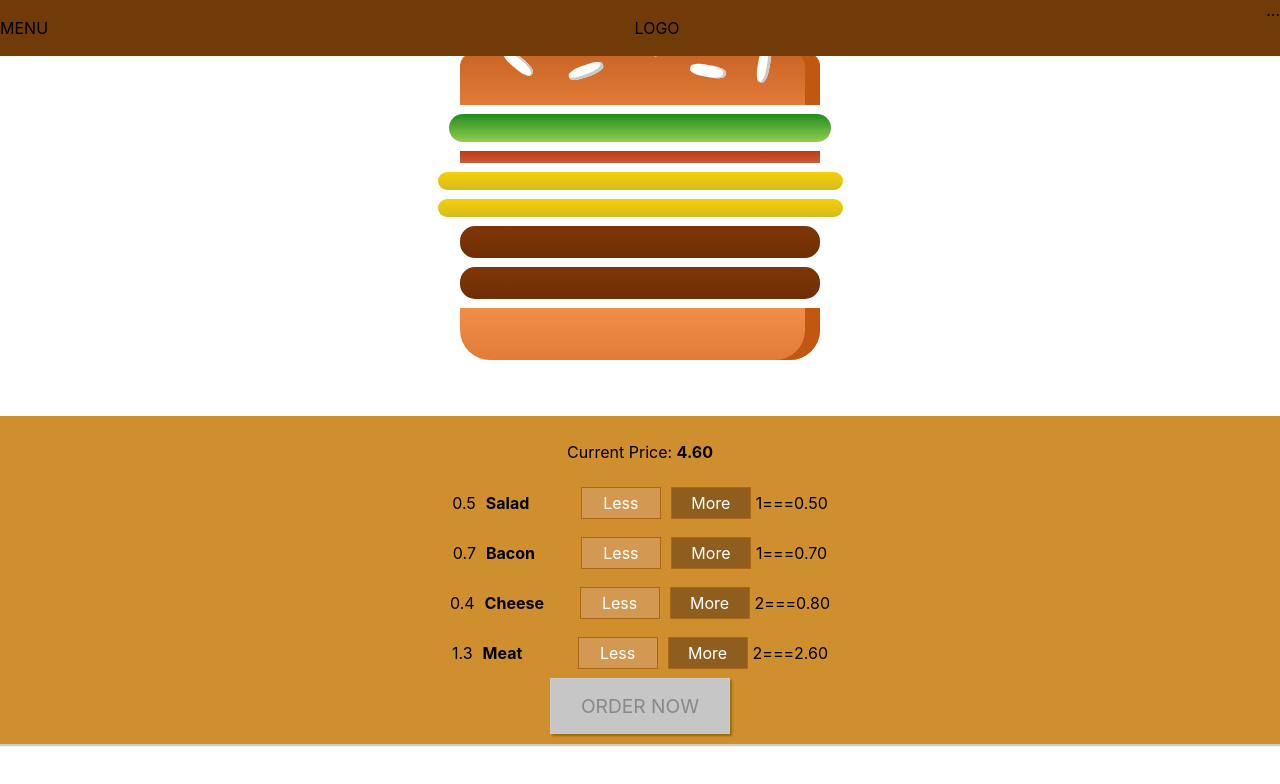
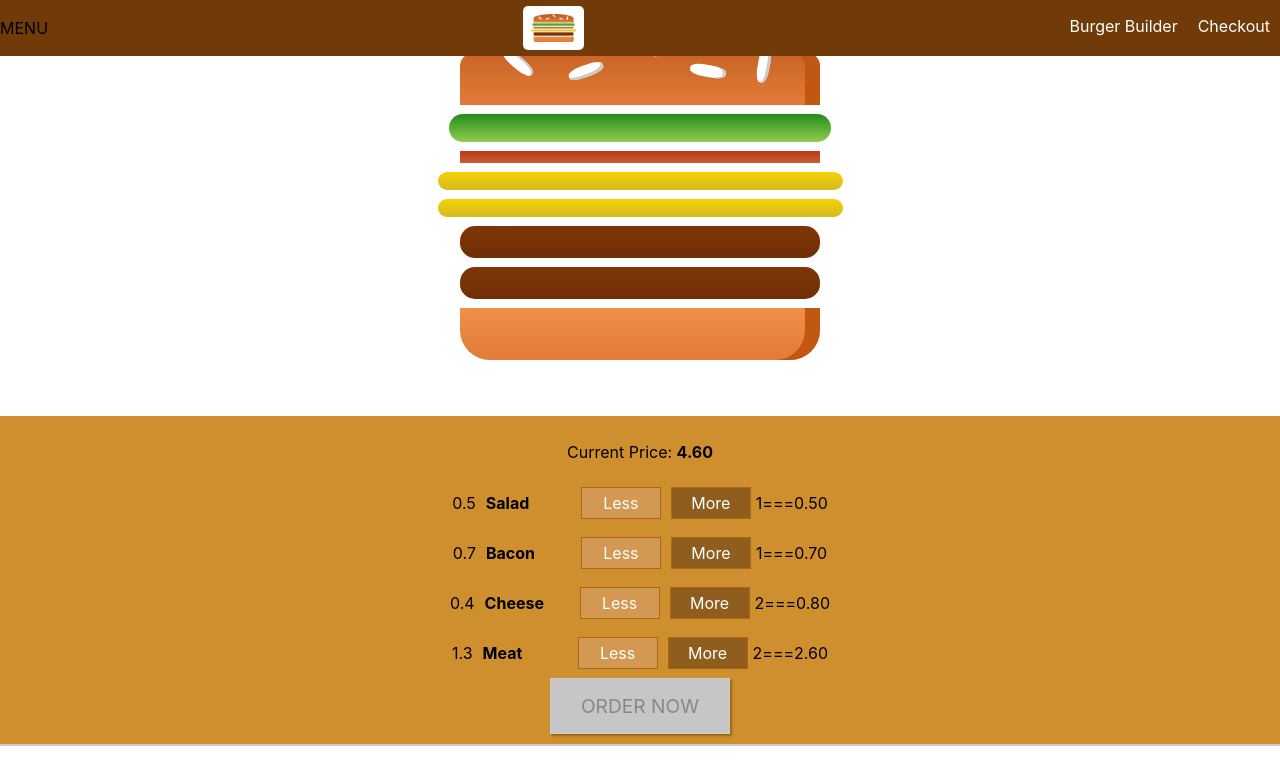
Before and after one commit to yanan5/udemy-burger-builder, a React app in the folder burder-builder/: page / in a window 1280 px wide. Shown: the top 784 px of the page. Built offline with nearby package versions, Linux system fonts and the light colour scheme.

Commit message:
added the navigation items and navigation item

```diff
--- /dev/null
+++ b/burder-builder/src/components/Logo/Logo.js
@@ -0,0 +1,11 @@
+import React from 'react';
+import burgerLogo from '../../assets/images/burger-logo.png';
+import classes from './Logo.module.css';
+
+const Logo = props => (
+  <div className={classes.Logo}>
+    <img src={burgerLogo} alt='MyBurger'/>
+  </div>
+)
+
+export default Logo;
--- /dev/null
+++ b/burder-builder/src/components/Logo/Logo.module.css
@@ -0,0 +1,11 @@
+.Logo {
+  background-color: #FFF;
+  padding: 8px;
+  height: 80%;
+  box-sizing: border-box;
+  border-radius: 5px;
+}
+
+.Logo img {
+  height: 100%;
+}
--- /dev/null
+++ b/burder-builder/src/components/Navigation/NavigationItems/NavigationItem/NavigationItem.js
@@ -0,0 +1,12 @@
+import React from "react";
+import classes from "./NavigationItem.module.css";
+
+const NavigationItem = props => (
+  <li className={classes.NavigationItem}>
+    <a className={props.active ? classes.active : null} href={props.link}>
+      {props.children}
+    </a>
+  </li>
+);
+
+export default NavigationItem;
--- /dev/null
+++ b/burder-builder/src/components/Navigation/NavigationItems/NavigationItem/NavigationItem.module.css
@@ -0,0 +1,25 @@
+.NavigationItem {
+  margin: 0;
+  box-sizing: border-box;
+  display: flex;
+  height: 100;
+  width: auto;
+  align-items: center;
+}
+
+.NavigationItem a {
+  color: #FFF;
+  text-decoration: none;
+  height: 100%;
+  padding: 16px 10px;
+  border-bottom: 4px solid transparent;
+  box-sizing: border-box;
+  display: block;
+}
+
+.NavigationItem a:hover,
+.NavigationItem a:active {
+  background-color: #8F5C2C;
+  border-bottom: 4px solid #40A4C8;
+  color: #FFF;
+}
--- /dev/null
+++ b/burder-builder/src/components/Navigation/NavigationItems/NavigationItems.js
@@ -0,0 +1,15 @@
+import React from "react";
+import NavigationItem from "./NavigationItem/NavigationItem";
+
+import classes from "./NavigationItems.module.css";
+
+const NavigationItems = () => (
+  <ul className={classes.NavigationItems}>
+    <NavigationItem link="/" active>
+      Burger Builder
+    </NavigationItem>
+    <NavigationItem link="/">Checkout</NavigationItem>
+  </ul>
+);
+
+export default NavigationItems;
--- /dev/null
+++ b/burder-builder/src/components/Navigation/NavigationItems/NavigationItems.module.css
@@ -0,0 +1,8 @@
+.NavigationItems {
+  margin: 0;
+  padding: 0;
+  list-style: none;
+  display: flex;
+  align-items: center;
+  height: 100%;
+}
--- a/burder-builder/src/components/Navigation/Toolbar/Toolbar.js
+++ b/burder-builder/src/components/Navigation/Toolbar/Toolbar.js
@@ -1,12 +1,14 @@
-import React from 'react';
-import classes from './Toolbar.module.css';
+import React from "react";
+import classes from "./Toolbar.module.css";
+import Logo from "../../Logo/Logo";
+import NavigationItems from "../NavigationItems/NavigationItems";
 
 const Toolbar = props => (
   <header className={classes.Toolbar}>
     <div>MENU</div>
-    <div>LOGO</div>
+    <Logo />
     <nav>
-      ...
+      <NavigationItems />
     </nav>
   </header>
 );
```
Also changed, not shown: burder-builder/src/assets/images/burger-logo.png (added).
